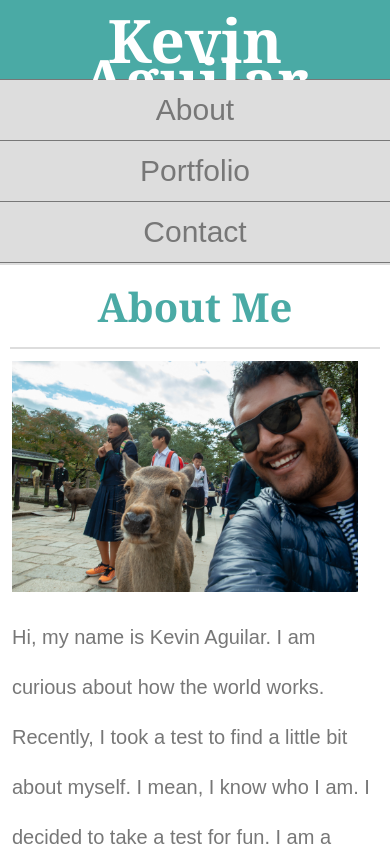
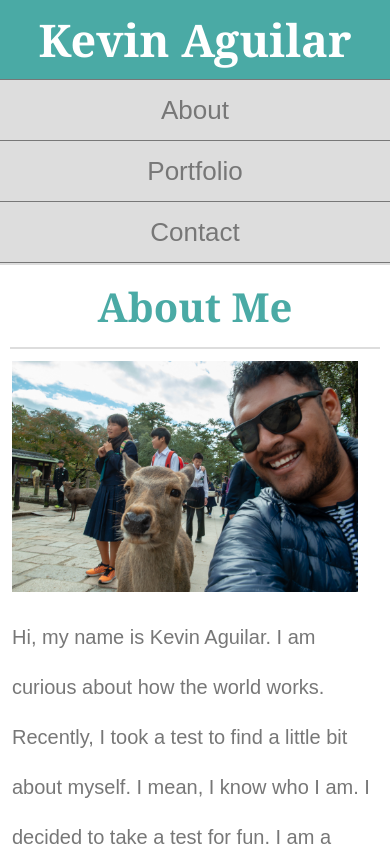
Before and after one commit to kevlarpixels/Responsive-Portfolio, a plain HTML site: page index.html in a window 390 px wide. Shown: the top 846 px of the page. Drawn offline with Linux system fonts and the light colour scheme.

Commit message:
responsive files

```diff
--- a/assets/css/style.css
+++ b/assets/css/style.css
@@ -339,7 +339,7 @@
         text-align: center;
         list-style: none;
         float: left;
-        font-size: 30px;
+        font-size: 26px;
         font-family: 'Arial', 'Helvetica Neue', 'Helvetica', 'sans-serif';
         color: #777;
         background-color: #ddd;
@@ -366,7 +366,7 @@
         font-family: 'Georgia', 'Times New Roman', 'Times', 'serif';
         color: #fff;
         background-color: #4aaaa5;
-        font-size: 60px;
+        font-size: 45px;
         text-align: center;
         font-weight: bold;
     }
```
